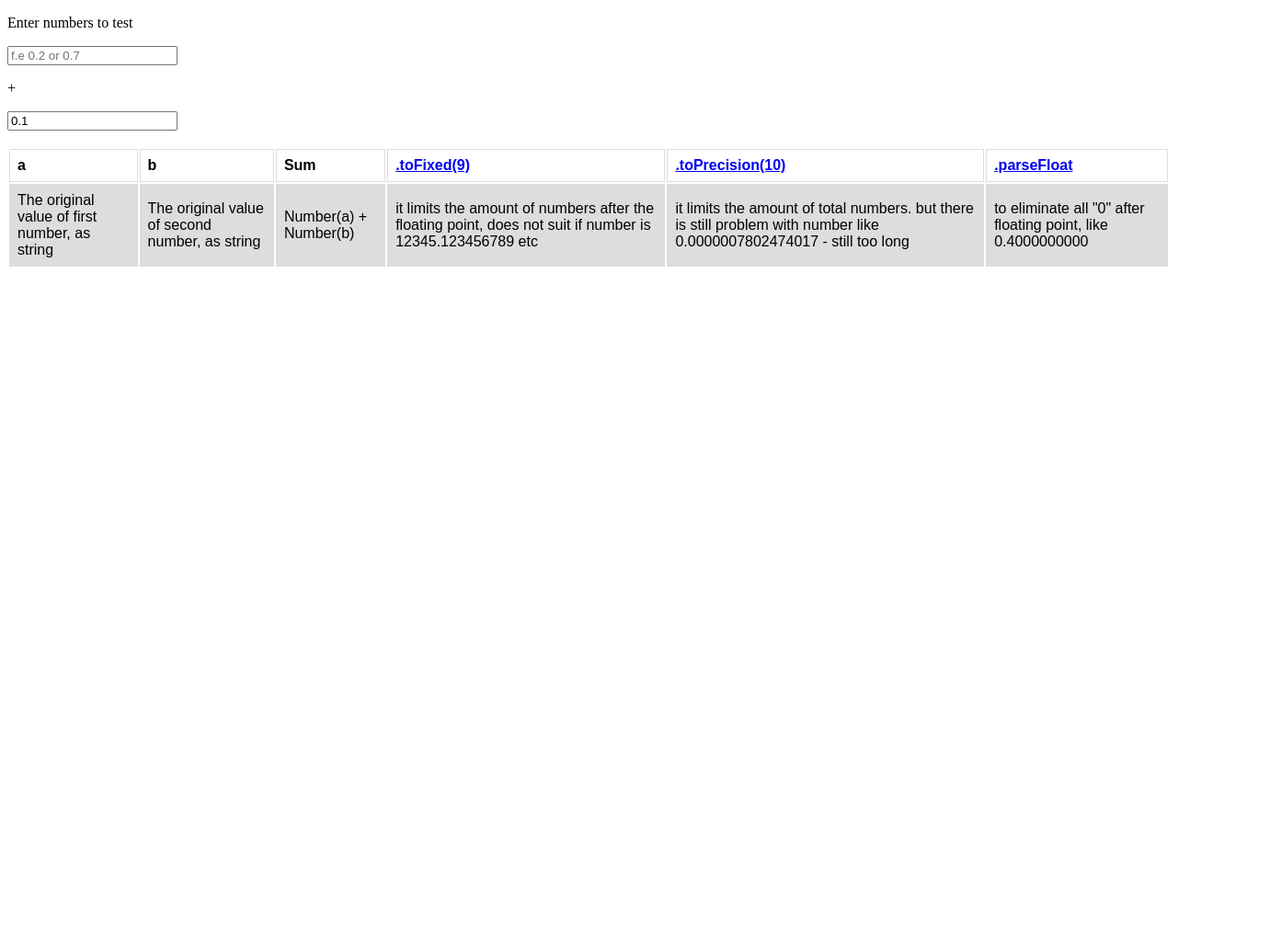
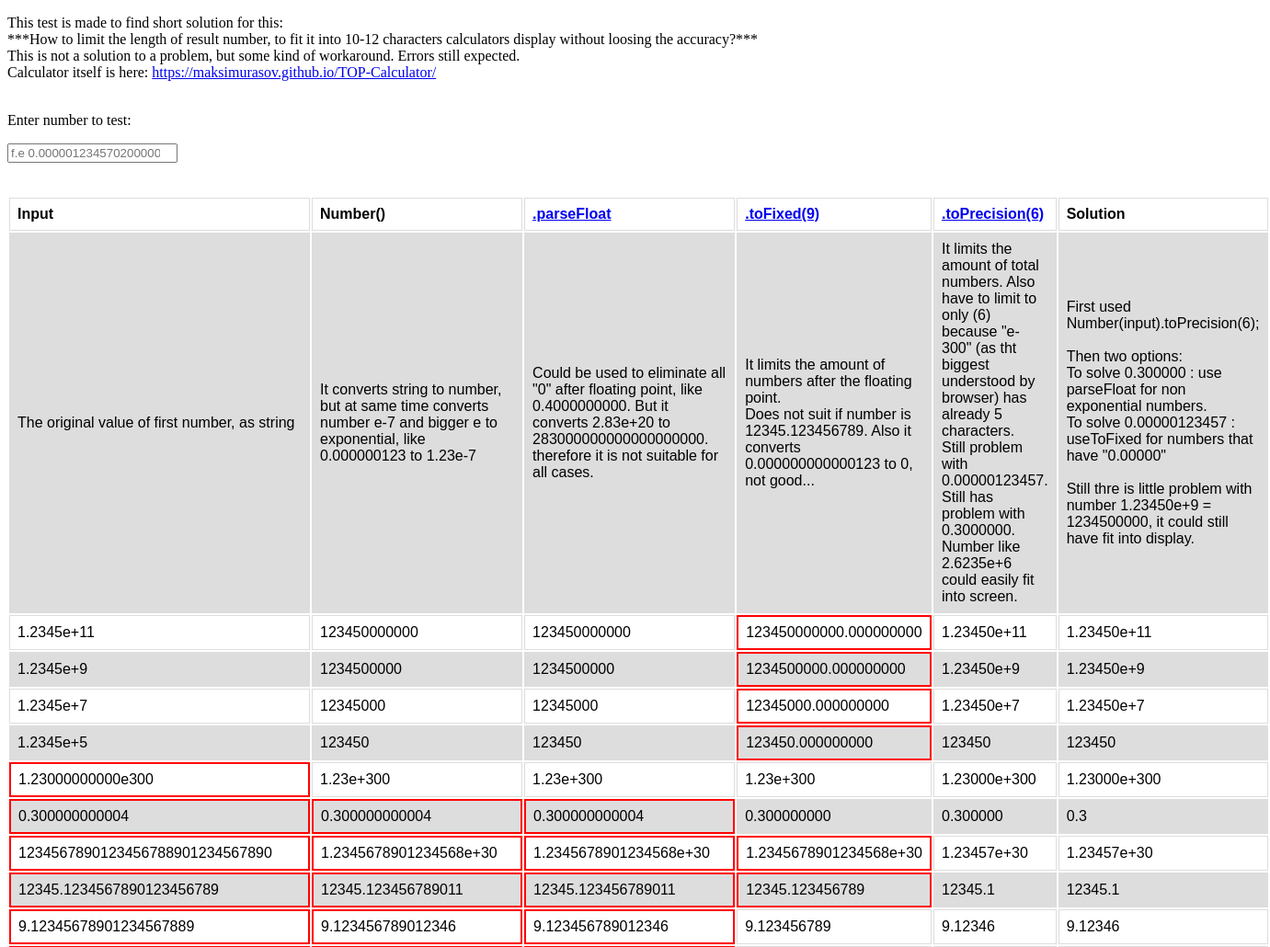
Before and after one commit to MaksimUrasov/TOP-testing-MATH-for-calculator, a plain HTML site: page index.html in a window 1280 px wide. Shown: the top 1030 px of the page at 92% size, 1381 px wide, since content can reach past the window. Before the commit the page ends 800 px from the top, so only its background shows below. Drawn offline with Linux system fonts and the light colour scheme.

Commit message:
temporary solution found

```diff
--- a/index.html
+++ b/index.html
@@ -19,37 +19,62 @@
     tr:nth-child(even) {
       background-color: #dddddd;
     }
+
+    .red {
+      border: 2px solid red;
+    }
     </style>
 </head>
 
 <body>
-    <p>Enter numbers to test</p>
+  <p>This test is made to find short solution for this: <br>
+    ***How to limit the length of result number, to fit it into 10-12 characters calculators display without loosing the accuracy?*** <br>
+    This is not a solution to a problem, but some kind of workaround. Errors still expected. <br>
+    Calculator itself is here: <a href="https://maksimurasov.github.io/TOP-Calculator/">https://maksimurasov.github.io/TOP-Calculator/</a>
+  <br><br>
+  </p>
+
+  <p>Enter number to test:</p>
   <form>
-        <input type="number" id="nr1" onchange="runTest()" placeholder="f.e 0.2 or 0.7"> <br>
-        <p>+</p>
-        <input type="number" id="nr2" value="0.1"  onchange="runTest()" > <br><br>
-
+      <input type="number" id="nr1" onchange="runTest()" placeholder="f.e 0.0000012345702000000000"> <br> <br> <br>
+      <!-- <p>+</p>
+      <input type="number" id="nr2" value="0" placeholder="f.e 0.1 or 0.7"  onchange="runTest()" > <br><br>
+       -->
   </form>
 
   <table>
     <tr>
-            <th>a</th>
-            <th>b</th>
-            <th>Sum</th>
+      <th>Input</th>
+      <!-- <th>b</th> -->
+      <th>Number()</th>
+      <th><a href="https://developer.mozilla.org/en-US/docs/Web/JavaScript/Reference/Global_Objects/parseFloat">.parseFloat</a></th>
       <th><a href="https://developer.mozilla.org/en-US/docs/Web/JavaScript/Reference/Global_Objects/Number/toFixed">.toFixed(9)</a></th>
-            <th><a href="https://developer.mozilla.org/en-US/docs/Web/JavaScript/Reference/Global_Objects/Number/toPrecision">.toPrecision(10)</a></th>
-            <th><a href="https://developer.mozilla.org/en-US/docs/Web/JavaScript/Reference/Global_Objects/parseFloat">.parseFloat</a></th>
-
+      <th><a href="https://developer.mozilla.org/en-US/docs/Web/JavaScript/Reference/Global_Objects/Number/toPrecision">.toPrecision(6)</a></th>
+      <th>Solution</th>
     </tr>
     <tr>
       <td>The original value of first number, as string</td>
-            <td>The original value of second number, as string</td>
-            <td>Number(a) + Number(b)</td>
-            <td>it limits the amount of numbers after the floating point, does not suit if number is 12345.123456789 etc</td>
-            <td>it limits the amount of total numbers. but there is still problem with number like 0.0000007802474017 -  still too long</td>
-            <td>to eliminate all "0" after floating point, like 0.4000000000</td>
+      <!-- <td>The original value of second number, as string</td> -->
+      <td>It converts string to number, but at same time converts number e-7 and bigger e to exponential, like 0.000000123 to 1.23e-7 </td>
+      <td>Could be used to eliminate all "0" after floating point, like 0.4000000000. But it converts
+        2.83e+20  to 283000000000000000000. therefore it is not suitable for all cases.
+      </td>
+      <td>It limits the amount of numbers after the floating point. <br> Does not suit if number
+          is 12345.123456789. Also it converts 0.000000000000123 to 0, not good...</td>
+      <td>It limits the amount of total numbers.  Also have to limit to only (6) because
+        "e-300" (as tht biggest understood by browser) has already 5 characters. <br>
+        Still problem with 0.00000123457. <br>
+        Still has problem with 0.3000000. <br>
+        Number like 2.6235e+6 could easily fit into screen.</td>
+      <td>
+        First used Number(input).toPrecision(6);<br> <br>
+        Then two options: <br>
+        To solve 0.300000 : use parseFloat for non exponential numbers. <br>
+        To solve 0.00000123457 : useToFixed for numbers that have "0.00000"<br>
+        <br>
+        Still thre is little problem with number 1.23450e+9 = 1234500000, it could still have fit into display.
+      </td>
     </tr>
-
   </table>
 
 
@@ -57,73 +82,74 @@
 
 const tableNode = document.querySelector("tbody");
 
-function runTest() {
+function runTest(inputFirstValue) {
 
-    let inputFirstValue = document.getElementById("nr1").value;
-    let inputSecondValue = document.getElementById("nr2").value;
-    console.log(inputFirstValue, inputSecondValue)
-    let number1 = Number(inputFirstValue)+Number(inputSecondValue);
+  inputFirstValue = document.getElementById("nr1").value || inputFirstValue;
+  // inputSecondValue = document.getElementById("nr2").value || inputSecondValue;
+  // console.log(inputFirstValue, inputSecondValue)
+
+  let number = Number(inputFirstValue);
+  // console.log(number)
+
+   let numberparsefloat = parseFloat(inputFirstValue);
+  // console.log(numbertoprecision)
+
+  let numbertofixed = Number(inputFirstValue).toFixed(9)
+  // console.log(numbertofixed)
+
+  let numbertoprecision = Number(inputFirstValue).toPrecision(6);
+  // console.log(numbertofixed)
+
+  let solution = Number(inputFirstValue).toPrecision(6);
+  // console.log(solution)
+
+  //to solve 0.300000
+  solution = !solution.toString().includes("e") ? parseFloat(solution) : solution;
+  // console.log(solution)
+
+  // to solve 0.00000123457
+  solution = solution.toString().includes("0.00000") ? solution.toFixed(10) : solution;
+  // console.log(solution)
 
 
-
-    // // let number = 0.0000012345678901234567889
-    // // let number = 123456789.1234456789123456
-    // let number = 0.7+0.2
-    // // let number = 3.260000000e-15
-    // // let number = 3.260000000e-7
-    // // let number = 3.260000000e-6
-    // // let number = 3.260000000e25
+  showTheResults(inputFirstValue,number,numberparsefloat,numbertofixed,numbertoprecision,solution)
+}
 
 
-    console.log(number1)
+function showTheResults(...array){
+  let trNode = document.createElement("tr");
+  let thirdRowNode = tableNode.children[2];
+  tableNode.insertBefore(trNode, thirdRowNode);
 
-    number2 = Number(number1.toFixed(9) );  // .toFixed(9)  toFixed limits the amount of numbers after the floating point, does not suit if number is 12345.123456789 etc
+  array.forEach( (e,i) => {
+    let tdNode = document.createElement("td");
+      tdNode.textContent = array[i];
+      trNode.appendChild(tdNode);
+      // console.log(e.toString().replace(".","").length);
+    if (e.toString().length>12) { //.replace(".","")
+      tdNode.classList.add("red");
+    }
+  });
 
-    console.log(number2)
-
-    number3 = number2.toPrecision(10);  //  .toPrecision limits the amount of total numbers. but there is still problem with number like 0.0000007802474017 -  still too long
-    console.log(number3)
+}
 
 
-
-    number4 = Number.parseFloat(number3); // to eliminate all "0" after floating point, like 0.4000000000
-    console.log(number4)
-
-  showTheResults(inputFirstValue,inputSecondValue,number1,number2,number3,number4)
-}
-
-function showTheResults(a,b,c,d,e,f){
-    let tdNode1Column = document.createElement("td");
-    let tdNode2Column = document.createElement("td");
-    let tdNode3Column = document.createElement("td");
-    let tdNode4Column = document.createElement("td");
-    let tdNode5Column = document.createElement("td");
-    let tdNode6Column = document.createElement("td");
+runTest("0.2000000000000004");
+runTest("0.000012345678901234567889");
+runTest("0.0000012345678901234567889");
+runTest("0.00000012345678901234567889");
+runTest("0.000000000000012345678901234567889");
+runTest("9.12345678901234567889");
+runTest("12345.1234567890123456789");
+runTest("1234567890123456788901234567890");
+runTest("0.300000000004");
+runTest("1.23000000000e300");
+runTest("1.2345e+5");
+runTest("1.2345e+7");
+runTest("1.2345e+9");
+runTest("1.2345e+11");
 
 
-
-    tdNode1Column.textContent = a;
-    tdNode2Column.textContent = b;
-    tdNode3Column.textContent = c;
-    tdNode4Column.textContent = d;
-    tdNode5Column.textContent = e;
-    tdNode6Column.textContent = f;
-
-
-
-
-    let trNode = document.createElement("tr");
-    tableNode.appendChild(trNode);
-    let lastTrNode = document.querySelector("tbody").lastChild;
-    lastTrNode.appendChild(tdNode1Column);
-    lastTrNode.appendChild(tdNode2Column);
-    lastTrNode.appendChild(tdNode3Column);
-    lastTrNode.appendChild(tdNode4Column);
-    lastTrNode.appendChild(tdNode5Column);
-    lastTrNode.appendChild(tdNode6Column);
-
-
-}
 
 
 </script>
```
Lines whose indentation alone changed are shown as unchanged.
